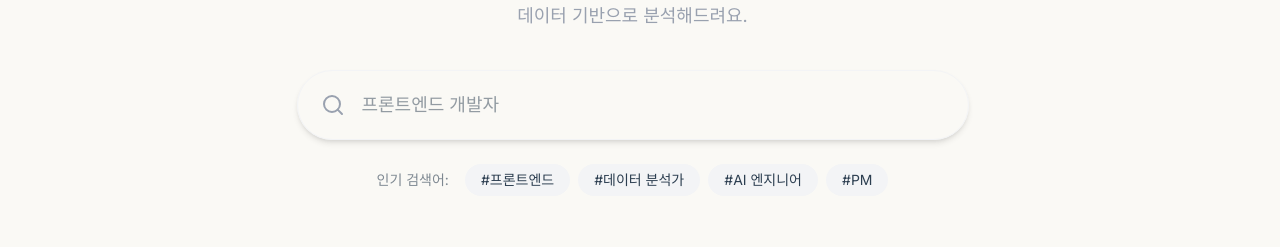
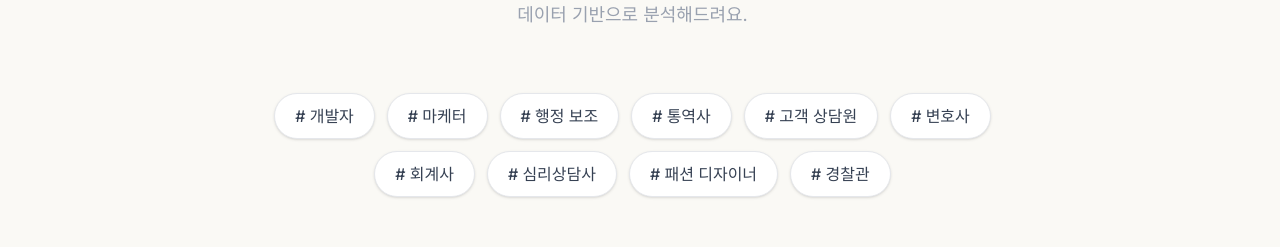
Before and after one commit to ljy0221/AiRadar, a Next.js app in the folder AIRadar/frontend/: page /jobs in a window 1280 px wide. Shown: the part 309-556 px from the top of the page. Built offline with nearby package versions, Linux system fonts and the light colour scheme; no server answers.

Commit message:
feat : job list setting
직업 검색창 삭제 및 10개 직업 컴포넌트 화
대시보드 기술분석 api 연결

```diff
--- a/AIRadar/frontend/components/features/jobs/JobSearch.tsx
+++ b/AIRadar/frontend/components/features/jobs/JobSearch.tsx
@@ -1,12 +1,10 @@
 'use client';
 
 import { useState, useEffect } from 'react';
-import { Search } from 'lucide-react';
 import { useRouter } from 'next/navigation';
 import { useTracking } from '@/hooks/useTracking';
 
 export const JobSearch = () => {
-  const [query, setQuery] = useState('');
   const [displayedTitle, setDisplayedTitle] = useState('');
   const fullTitle = '당신의 직업, AI는 어떻게 볼까요?';
   const router = useRouter();
@@ -24,20 +22,15 @@ export const JobSearch = () => {
 
   const { trackSearch } = useTracking();
 
-  const performSearch = (searchTerm: string) => {
-    if (searchTerm.trim()) {
-      trackSearch(searchTerm);
-      // 임시 -> frontend-developer로 이동
-      router.push(`/jobs/frontend-developer`);
-    }
+  const handleJobClick = (jobName: string) => {
+    trackSearch(jobName);
+    router.push(`/jobs/${encodeURIComponent(jobName)}`);
   };
 
-  const handleSearch = (e: React.FormEvent) => {
-    e.preventDefault();
-    performSearch(query);
-  };
-
-  const trendingTags = ['프론트엔드', '데이터 분석가', 'AI 엔지니어', 'PM'];
+  const jobList = [
+    '개발자', '마케터', '행정 보조', '통역사', '고객 상담원',
+    '변호사', '회계사', '심리상담사', '패션 디자이너', '경찰관'
+  ];
 
   return (
     <div className="w-full flex-1 flex flex-col items-center justify-center min-h-[90vh] pb-32 px-4">
@@ -59,27 +52,15 @@ export const JobSearch = () => {
         </p>
       </div>
 
-      <div className="w-full max-w-2xl">
-        <form onSubmit={handleSearch} className="relative mb-6">
-          <Search className="absolute left-6 top-1/2 -translate-y-1/2 w-6 h-6 text-gray-400" />
-          <input
-            type="text"
-            placeholder="프론트엔드 개발자"
-            className="w-full pl-16 pr-6 py-5 rounded-full text-lg shadow-md border border-gray-100 dark:border-gray-800 focus:outline-none focus:ring-2 focus:ring-[var(--color-accent)] focus:border-transparent transition-all dark:bg-[#1a1c2e] hover:shadow-lg"
-            value={query}
-            onChange={(e) => setQuery(e.target.value)}
-          />
-        </form>
-
-        <div className="flex flex-wrap items-center justify-center gap-2">
-          <span className="text-sm opacity-60 mr-2">인기 검색어:</span>
-          {trendingTags.map((tag) => (
+      <div className="w-full max-w-3xl mt-6">
+        <div className="flex flex-wrap items-center justify-center gap-3">
+          {jobList.map((job) => (
             <button
-              key={tag}
-              onClick={() => performSearch(tag)}
-              className="px-4 py-1.5 rounded-full bg-gray-100 dark:bg-gray-800 text-sm hover:bg-[var(--color-accent)] hover:text-white transition-all duration-200 cursor-pointer hover:scale-105 active:scale-95"
+              key={job}
+              onClick={() => handleJobClick(job)}
+              className="px-5 py-2.5 rounded-full bg-white dark:bg-[#1a1c2e] text-gray-700 dark:text-gray-300 shadow-sm border border-gray-200 dark:border-gray-800 hover:bg-[var(--color-accent)] hover:text-white dark:hover:bg-[var(--color-accent)] hover:border-transparent transition-all duration-200 cursor-pointer hover:-translate-y-1 active:scale-95 font-medium text-base"
             >
-              #{tag}
+              # {job}
             </button>
           ))}
         </div>
```
Also changed, not shown: 1 other file (tests, documents, lock files or other folders).
